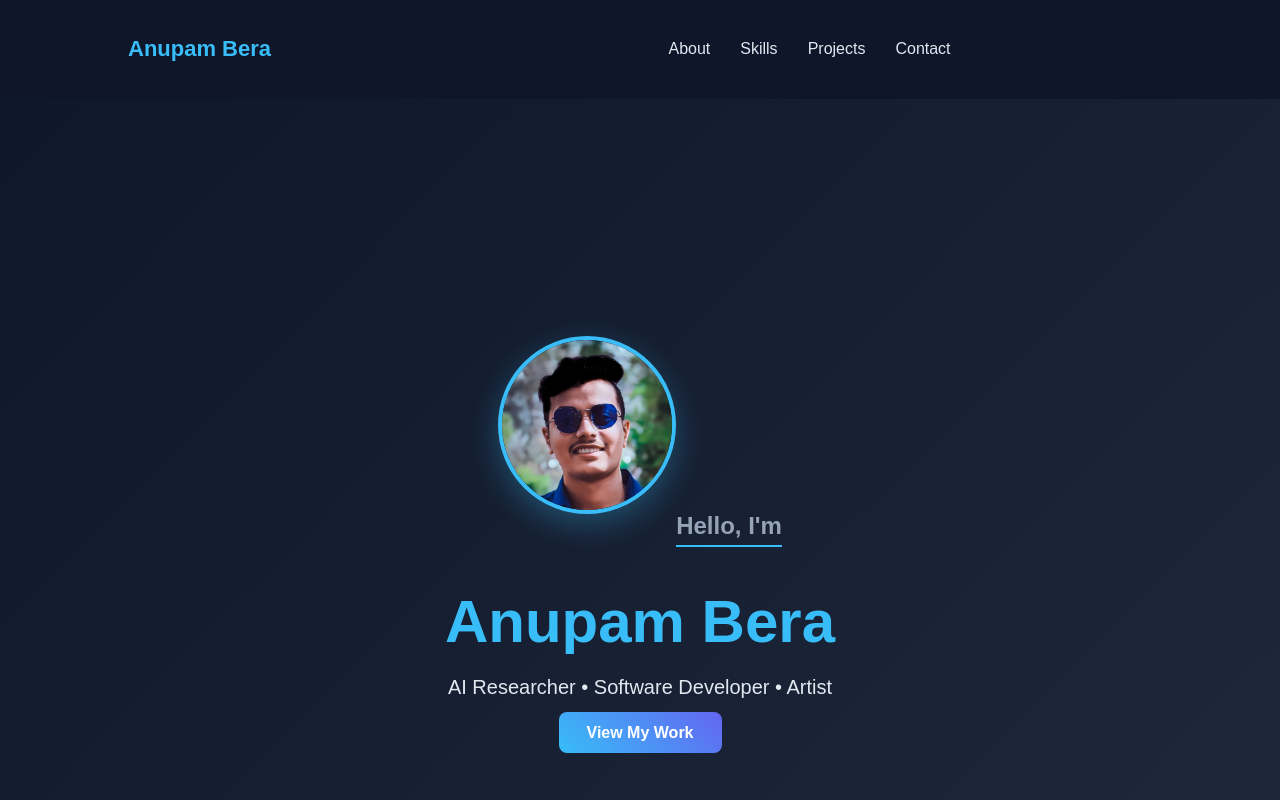
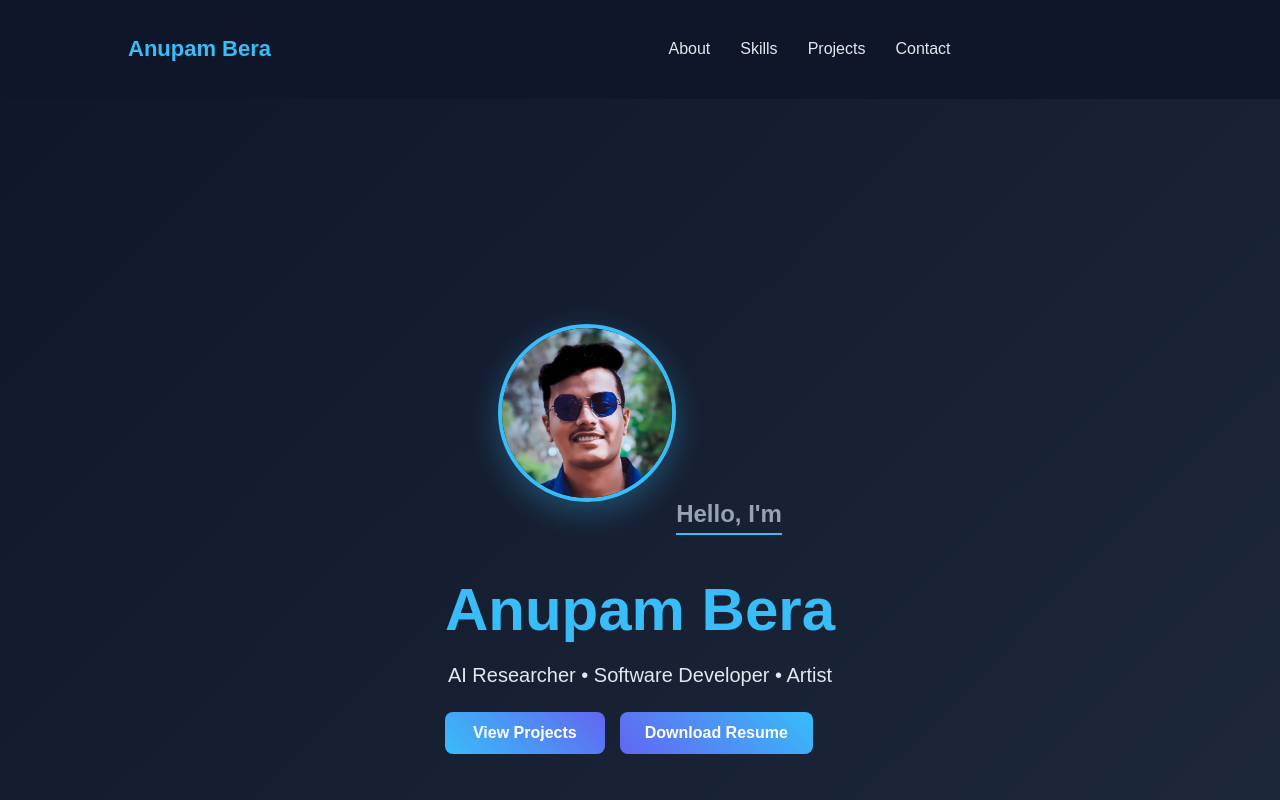
Before and after one commit to Anupam2090/anupam-portfolio, a React (Create React App) app: page / in a window 1280 px wide. Shown: the top 800 px of the page. Built offline with nearby package versions, Linux system fonts and the light colour scheme.

Commit message:
resume add

```diff
--- a/src/components/Hero.css
+++ b/src/components/Hero.css
@@ -47,3 +47,26 @@
   margin-bottom: 20px;
   box-shadow: 0 10px 30px rgba(56,189,248,0.3);
 }
+
+.hero-buttons{
+  display:flex;
+  gap:15px;
+  margin-top:20px;
+}
+
+/* resume button */
+
+.resume-btn{
+  padding:12px 25px;
+  background:linear-gradient(45deg,#6366f1,#38bdf8);
+  border-radius:8px;
+  text-decoration:none;
+  color:white;
+  font-weight:600;
+  transition:0.3s;
+}
+
+.resume-btn:hover{
+  transform:translateY(-3px);
+  box-shadow:0 8px 20px rgba(0,0,0,0.2);
+}
--- a/src/components/Hero.js
+++ b/src/components/Hero.js
@@ -17,9 +17,15 @@ const Hero = () => (
       <h1>Anupam Bera</h1>
       <p>AI Researcher • Software Developer • Artist</p>
 
-      <a href="#projects" className="btn">
-        View My Work
-      </a>
+      <div className="hero-buttons">
+        <a href="#projects" className="btn">
+          View Projects
+        </a>
+
+        <a href="/resume.pdf" download className="btn resume-btn">
+          Download Resume
+        </a>
+      </div>
     </motion.div>
   </section>
 )
```
Also changed, not shown: 1 other file (tests, documents, lock files or other folders).
